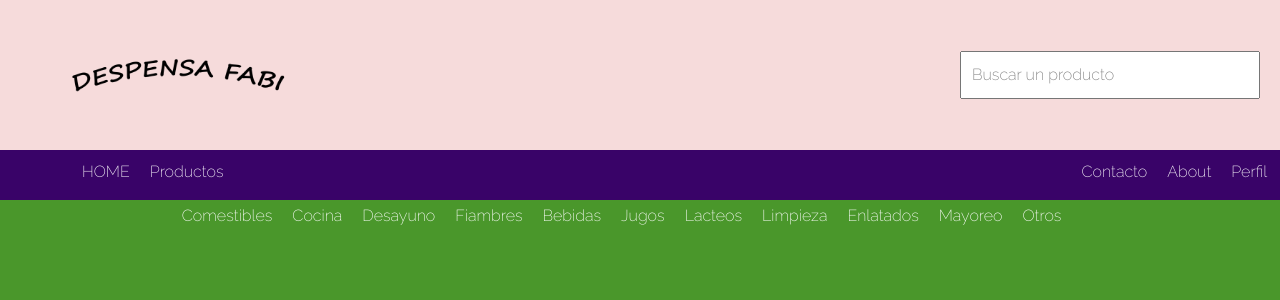
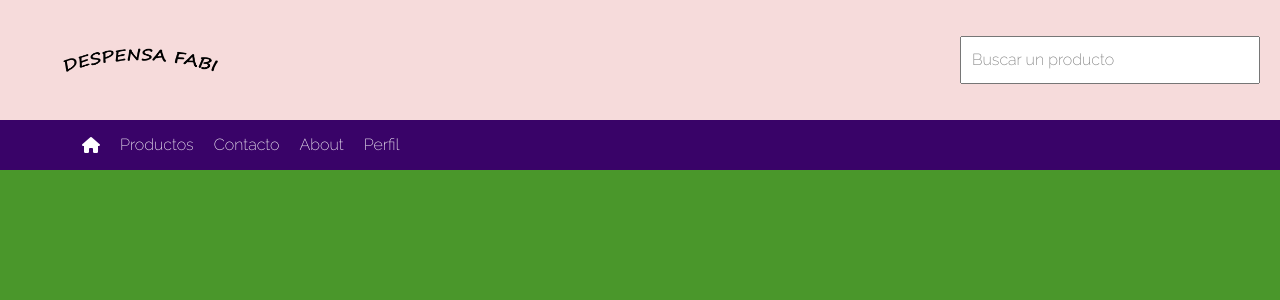
Before and after one commit to FabianFrias25/TiendaOnline, a Django app: page / in a window 1280 px wide. Shown: the top 300 px of the page. Run offline with Django 4.2, Linux system fonts and the light colour scheme; some libraries are stand-ins or nearby versions.

Commit message:
Nav-Bar2.0 95%

```diff
--- a/TiendaOnline/DespensaFabi/Templates/AppDespensaFabi/home.html
+++ b/TiendaOnline/DespensaFabi/Templates/AppDespensaFabi/home.html
@@ -9,6 +9,7 @@
     <link href="{% static 'AppDespensaFabi/css/DesFabiStyles.css' %}" rel="stylesheet">
     <link href="{% static 'AppDespensaFabi/css/bootstrap.min.css' %}" rel="stylesheet">
     <script src="{% static 'AppDespensaFabi/js/bootstrap.min.js' %}"></script>
+    <script src="https://kit.fontawesome.com/3b2c176b28.js" crossorigin="anonymous"></script>
     <title>{% block title %}Despensa Fabi | Home{% endblock %}</title>
 </head>
 <body style="background-color: #4A972B;">
@@ -27,8 +28,8 @@
             <div class="menu">
                 <nav>
                     <ul>
-                        <li><a href="{% url 'Home' %}">HOME</a></li>
-                        <li><a href="#">Productos</a>
+                        <li><a href="{% url 'Home' %}"><i class="fa-solid fa-house"></i></a></li>
+                        <li><a href="#" class="productoT">Productos</a>
                             <ul class="producDesplegable">
                                 <li><a href="#">Comestibles</a></li>
                                 <li><a href="#">Cocina</a></li>
@@ -45,7 +46,12 @@
                         </li>
                         <li><a href="#">Contacto</a></li>
                         <li><a href="#">About</a></li>
-                        <li><a href="#">Perfil</a></li>
+                        <li><a href="#">Perfil</a>
+                            <ul class="producDesplegable">
+                                <li><a href="#">Log In</a></li>
+                                <li><a href="#">Registrate</a></li>
+                            </ul>
+                        </li>
                     </ul>
                 </nav>
             </div>
--- a/TiendaOnline/DespensaFabi/models.py
+++ b/TiendaOnline/DespensaFabi/models.py
@@ -22,6 +22,7 @@ class Producto(models.Model):
     precio = models.DecimalField(max_digits=10, decimal_places=2)
     stock = models.PositiveIntegerField()
     categoria = models.CharField(max_length=20, choices=CATEGORIAS_CHOICES, default='comestibles')
+    image = models.ImageField(upload_to='productos', null=True, blank=True)
 
     def __str__(self):
         return f'{self.nombre} - {self.precio}'
--- a/TiendaOnline/DespensaFabi/static/AppDespensaFabi/css/DesFabiStyles.css
+++ b/TiendaOnline/DespensaFabi/static/AppDespensaFabi/css/DesFabiStyles.css
@@ -38,7 +38,7 @@ header{
 }
 
 .logo img {
-    height: 150px;
+    height: 120px;
     width: auto;
     padding: 20px;
 }
@@ -62,7 +62,6 @@ header{
     width: 1200px;
     margin: auto;
     height: 100%;
-
 }
 
 .menu a{
@@ -83,7 +82,6 @@ header{
     box-shadow: 0px 0px 10px 0px rgba(0, 0, 0, 0.5);
 }
 
-}
 
 nav {
     height: 100%;
@@ -99,3 +97,32 @@ nav ul li{
     list-style: none;
     position: relative;
 }
+
+/* SUBMENU */
+
+nav ul li ul {
+    width: auto !important;
+    height: auto; !important;
+    display: flex;
+    flex-direction: column;
+    background: rgb(143, 146, 90);
+    background: linear-gradient(90deg, rgba(143, 146, 90, 0.7372198879551821) 5%, rgba(72, 127, 47, 0.7400210084033614) 95%);
+    position: absolute;
+    top: 50px;
+    padding: 14px 0px;
+    visibility: hidden;
+    opacity: 0;
+    box-shadow: 0px 0px 10px 0px rgba(0, 0, 0, 0.5);
+    z-index: 10;
+    transition: all 0.3s ease;
+}
+
+nav ul li:hover ul {
+    visibility: visible;
+    opacity: 1;
+}
+
+.producDesplegable li a:hover {
+    background: rgb(34, 36, 2);
+    background: linear-gradient(90deg, rgba(34, 36, 2, 0.7372198879551821) 5%, rgba(60, 75, 113, 0.7400210084033614) 95%);
+}
--- a/TiendaOnline/TiendaOnline/settings.py
+++ b/TiendaOnline/TiendaOnline/settings.py
@@ -11,6 +11,7 @@ https://docs.djangoproject.com/en/4.2/ref/settings/
 """
 
 from pathlib import Path
+import os
 
 # Build paths inside the project like this: BASE_DIR / 'subdir'.
 BASE_DIR = Path(__file__).resolve().parent.parent
@@ -122,3 +123,6 @@ STATIC_URL = 'static/'
 # https://docs.djangoproject.com/en/4.2/ref/settings/#default-auto-field
 
 DEFAULT_AUTO_FIELD = 'django.db.models.BigAutoField'
+
+MEDIA_ROOT = os.path.join(BASE_DIR, 'media')
+MEDIA_URL = '/media/'
--- a/TiendaOnline/TiendaOnline/urls.py
+++ b/TiendaOnline/TiendaOnline/urls.py
@@ -17,9 +17,13 @@ Including another URLconf
 from django.contrib import admin
 from django.urls import path, include
 from DespensaFabi.views import Home
+from django.conf import settings
+from django.conf.urls.static import static
 
 urlpatterns = [
     path('admin/', admin.site.urls),
     path('', Home, name="Home"),
     path('despensafabi/', include('DespensaFabi.urls')),
 ]
+
+urlpatterns += static(settings.MEDIA_URL, document_root=settings.MEDIA_ROOT)
```
Also changed, not shown: TiendaOnline/DespensaFabi/migrations/0004_producto_image.py (added), TiendaOnline/db.sqlite3.
